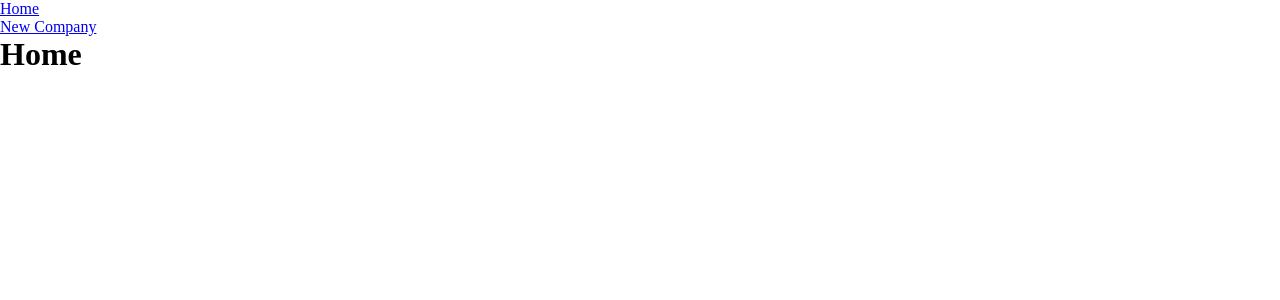
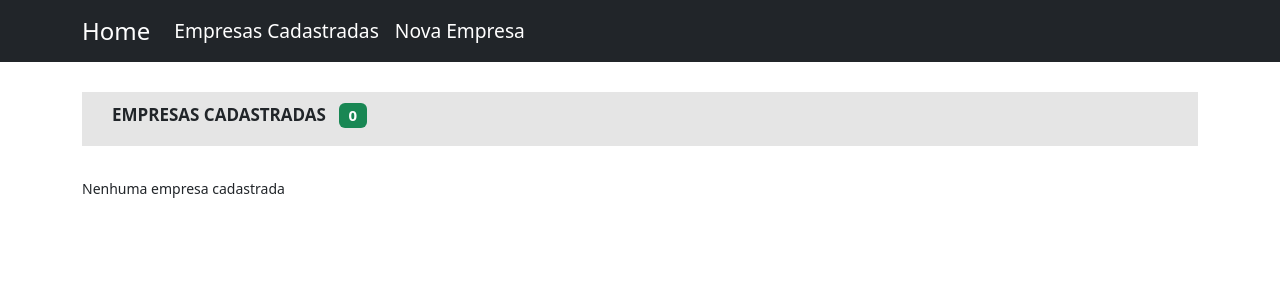
Before and after one commit to RafaelRani/Empresas, a React (Vite) app: page / in a window 1280 px wide. Shown: the top 300 px of the page. Built offline with nearby package versions, Linux system fonts and the light colour scheme.

Commit message:
Estilizar lista de empresas com React Bootstrap

```diff
--- a/package.json
+++ b/package.json
@@ -10,10 +10,12 @@
   },
   "dependencies": {
     "@reduxjs/toolkit": "^1.9.1",
+    "bootstrap": "^5.2.3",
     "cnpj": "^4.0.1",
     "lodash": "^4.17.21",
     "prop-types": "^15.8.1",
     "react": "^18.2.0",
+    "react-bootstrap": "^2.7.2",
     "react-dom": "^18.2.0",
     "react-icons": "^4.7.1",
     "react-redux": "^8.0.5",
--- a/src/App.jsx
+++ b/src/App.jsx
@@ -2,6 +2,7 @@ import { BrowserRouter, Routes, Route } from 'react-router-dom';
 import { ToastContainer } from 'react-toastify';
 import "react-toastify/dist/ReactToastify.css";
 import { Provider } from 'react-redux';
+import  'bootstrap/dist/css/bootstrap.min.css' ;
 
 import store from './app/store';
 import Home from './pages/Home';
--- a/src/components/ListCompanies/index.jsx
+++ b/src/components/ListCompanies/index.jsx
@@ -2,27 +2,86 @@
 import { FaEdit, FaWindowClose } from 'react-icons/fa';
 import PropTypes from 'prop-types';
 import { Link } from 'react-router-dom';
+import { useState } from 'react';
+
+import ListGroup from 'react-bootstrap/ListGroup';
+import Card from 'react-bootstrap/Card';
+import Row from 'react-bootstrap/Row';
+import Col from 'react-bootstrap/Col';
+import Offcanvas from 'react-bootstrap/Offcanvas';
+import Button from 'react-bootstrap/Button';
+
+import './styled.css';
 
 export default function ListCompanies({ companies, handleDelete }) {
+  const [show, setShow] = useState(false);
+  const [indexCanva, setIndexCanva] = useState(0);
+
+  const handleClose = () => setShow(false);
+  const handleShow = (event, index) => {
+    setIndexCanva(index);
+    setShow(true);
+  }
+
   return (
-    <ul className="companies">
+    <>
+      <ListGroup>
         {companies.map((company, index) => (
-        <li key={company.cnpj}>
-          {index + ' - ' + company.razaoSocial + ' - ' + company.dataAtual}
+          <ListGroup.Item key={company.cnpj}>
+            <Card border="none" style={{ border: 'none' }}>
+              <Card.Header>
+                <h3>{company.razaoSocial}</h3>
+              </Card.Header>
+              <Card.Body>
+                <Card.Title>{company.nomeFantasia}</Card.Title>
+                <Card.Subtitle>CNPJ: <strong>{company.cnpjFormatted}</strong></Card.Subtitle>
+                <Card.Text>
+                  <Row>
+                    <Col>Capital Social: {company.capitalSocial}</Col>
+                    <Col>Atualizado em: {company.dataAtual}</Col>
+                  </Row>
+                </Card.Text>
+              </Card.Body>
+              <Card.Footer>
+                <Row>
+                  <Col>
+                    <Button variant="outline-success" onClick={(event) => handleShow(event, index)} href="#">Ver Mais</Button>
+                  </Col>
+                  <Col>
                     <span>
                       <Link to="/company" state={String(index)}>
                         <FaEdit
                           className="edit"
+                          size={24}
                         />
                       </Link>
+                      <Link to="#">
                         <FaWindowClose
                           onClick={(event) => handleDelete(event, index)}
                           className="delete"
+                          size={24}
                         />
+                      </Link>
                     </span>
-        </li>
+                  </Col>
+                </Row>
+              </Card.Footer>
+            </Card>
+          </ListGroup.Item>
         ))}
-    </ul>
+      </ListGroup>
+
+      <Offcanvas show={show} onHide={handleClose}>
+        <Offcanvas.Header closeButton>
+          <Offcanvas.Title>{companies[indexCanva].razaoSocial}</Offcanvas.Title>
+        </Offcanvas.Header>
+        <Offcanvas.Body>
+          <strong>Atividade principal:</strong><p>{companies[indexCanva].atividade}</p>
+          <strong>Proprietário:</strong><p>{companies[indexCanva].nomeProp}</p><p>Contato: {companies[indexCanva].telefone}</p>
+          <strong>CNPJ Atualizado em: </strong><p>{companies[indexCanva].ultimaAtl}</p>
+        </Offcanvas.Body>
+      </Offcanvas>
+  </>
   );
 }
 
--- /dev/null
+++ b/src/components/ListCompanies/styled.css
@@ -0,0 +1,11 @@
+.edit {
+  margin-right: 15px;
+  color: #51c5de;
+  width: 50px;
+}
+
+.delete {
+  margin-right: 15px;
+  color: #f04c64;
+  size: 24px;
+}
--- a/src/components/Menu/index.jsx
+++ b/src/components/Menu/index.jsx
@@ -1,16 +1,21 @@
 import { Link } from 'react-router-dom';
+
+import Nav from 'react-bootstrap/Nav';
+import Navbar from 'react-bootstrap/Navbar';
+import Container from 'react-bootstrap/Container';
+
+import { TextLink } from './styled';
 
 export const Menu = () => {
   return (
-    <nav className="menu">
-      <ul>
-        <li>
-          <Link to="/">Home</Link>
-        </li>
-        <li>
-          <Link to="/company">New Company</Link>
-        </li>
-      </ul>
-    </nav>
+    <Navbar bg='dark' variant="dark" className="menu">
+      <Container>
+        <Navbar.Brand><TextLink to="/">Home</TextLink></Navbar.Brand>
+        <Nav className="me-auto">
+          <Nav.Link><TextLink to="/">Empresas Cadastradas</TextLink></Nav.Link>
+          <Nav.Link><TextLink to="/company">Nova Empresa</TextLink></Nav.Link>
+        </Nav>
+      </Container>
+    </Navbar>
   );
 }
--- /dev/null
+++ b/src/components/Menu/styled.js
@@ -0,0 +1,13 @@
+import styled from 'styled-components';
+import { Link } from 'react-router-dom';
+
+export const TextLink = styled(Link)`
+  display: block;
+  color: #fff;
+  font-size: larger;
+  text-decoration: none;
+
+  :hover{
+    color: rgb(130, 130, 130);
+  }
+`;
--- a/src/pages/FormCompany/index.jsx
+++ b/src/pages/FormCompany/index.jsx
@@ -3,7 +3,7 @@ import { validate } from 'cnpj';
 import { toast } from 'react-toastify';
 import { isFloat, isDate, isMobilePhone } from 'validator';
 import { useDispatch, useSelector } from 'react-redux';
-import { useLocation } from 'react-router-dom';
+import { useLocation, useNavigate } from 'react-router-dom';
 
 import { selectCompanies, add, updateItem } from '../../features/company/companySlice';
 import { Container } from '../../styles/GlobalStyles';
@@ -12,6 +12,7 @@ import { Form, Title, Error } from './styled';
 
 export default function FormCompany(){
   const dispatch = useDispatch();
+  const navigate = useNavigate();
 
   const [cnpj, setCnpj] = useState('');
   const [razaoSocial, setRazaoSocial] = useState('');
@@ -122,7 +123,7 @@ export default function FormCompany(){
       formErrors = true;
     }
     if(!isDate(String(ultimaAtl))){
-      setUltimaAtlError('Data inválida!')
+      setUltimaAtlError('Data inválida!');
       formErrors = true;
     }
     if (nomeProp.length < 3 || nomeProp.length > 255) {
@@ -130,7 +131,7 @@ export default function FormCompany(){
       formErrors = true;
     }
     if(!isMobilePhone(String(telefone))) {
-      setTelefoneError('Número de telefone inválido!')
+      setTelefoneError('Número de telefone inválido!');
       formErrors = true;
     }
 
@@ -142,13 +143,14 @@ export default function FormCompany(){
     });
 
     if(!id){
-      dispatch(add({cnpjFormatted, razaoSocial, nomeFantasia, atividade, capitalSocial, ultimaAtl, nomeProp, telefone, dataAtual})) //alterando estado passando valores
+      dispatch(add({cnpjFormatted, razaoSocial, nomeFantasia, atividade, capitalSocial, ultimaAtl, nomeProp, telefone, dataAtual})); //alterando estado passando valores
       //alterando estado sem passar valores: dispatch(add())
       //dispatch({ type: 'ADD', company });
       toast.success("Empresa adicionada com sucesso!");
     }else{
-      dispatch(updateItem({id, empresa: {cnpjFormatted, razaoSocial, nomeFantasia, atividade, capitalSocial, ultimaAtl, nomeProp, telefone, dataAtual}}))
-      toast.success('Empresa atualizada com sucesso!')
+      dispatch(updateItem({id, empresa: {cnpjFormatted, razaoSocial, nomeFantasia, atividade, capitalSocial, ultimaAtl, nomeProp, telefone, dataAtual}}));
+      toast.success('Empresa atualizada com sucesso!');
+      navigate('/');
     }
 
     setCnpj('');
@@ -163,7 +165,7 @@ export default function FormCompany(){
 
   return(
     <Container>
-      <Title>{id ? 'Edit Company' : 'Register New Company'}</Title>
+      <Title>{id ? 'EDITAR EMPRESA' : 'REGISTRAR NOVA EMPRESA'}</Title>
       <Form onSubmit={handleSubmit}>
           <label htmlFor='cnpj'>
             CNPJ: <input id='cnpj' type="text" placeholder="Insert CNPJ" onBlur={handleBlur} onChange={(e) => setCnpj(e.target.value)} value={cnpj} />
--- a/src/pages/FormCompany/styled.js
+++ b/src/pages/FormCompany/styled.js
@@ -34,8 +34,13 @@ export const Form = styled.form`
   }
 `;
 
-export const Title = styled.h1`
-  text-align: center;
+export const Title = styled.div`
+  margin: 10px 0px;
+  font-size: 17px;
+  font-weight: bold;
+  padding: 10px 30px;
+  background-color: rgba(0, 0, 0, 0.1);
+  display: flex;
 `;
 
 export const Error = styled.small`
--- a/src/pages/Home/index.jsx
+++ b/src/pages/Home/index.jsx
@@ -1,8 +1,14 @@
 import { useSelector, useDispatch } from 'react-redux';
 import { toast } from 'react-toastify';
+//import { useState } from 'react';
+//import Modal from 'react-bootstrap/Modal';
+
+import Container from 'react-bootstrap/Container';
+import Badge from 'react-bootstrap/Badge';
 
 import { selectCompanies, deleteItem } from '../../features/company/companySlice';
 import ListCompanies from '../../components/ListCompanies';
+import { Title } from './styled';
 
 export default function Home(){
   const companies = useSelector(selectCompanies);
@@ -19,11 +25,17 @@ export default function Home(){
 
   return (
     <div className="Home">
-      <h1>Home</h1>
-      <ListCompanies
-        companies={companies}
-        handleDelete={handleDelete}
-      />
+      <Container>
+        <Title>EMPRESAS CADASTRADAS &ensp; <h5><Badge bg="success">{companies.length}</Badge></h5></Title>
+        {companies.length > 0 ?
+        <ListCompanies
+          companies={companies}
+          handleDelete={handleDelete}
+        />
+        :
+        <small>Nenhuma empresa cadastrada</small>
+        }
+      </Container >
     </div>
   );
 };
--- a/src/pages/Home/styled.js
+++ b/src/pages/Home/styled.js
@@ -0,0 +1,10 @@
+import styled from 'styled-components';
+
+export const Title = styled.div`
+  margin: 30px 0px;
+  font-size: 17px;
+  font-weight: bold;
+  padding: 10px 30px;
+  background-color: rgba(0, 0, 0, 0.1);
+  display: flex;
+`;
```
Also changed, not shown: FALTA.txt (added), 1 other file (tests, documents, lock files or other folders). Lines whose indentation alone changed are shown as unchanged.
